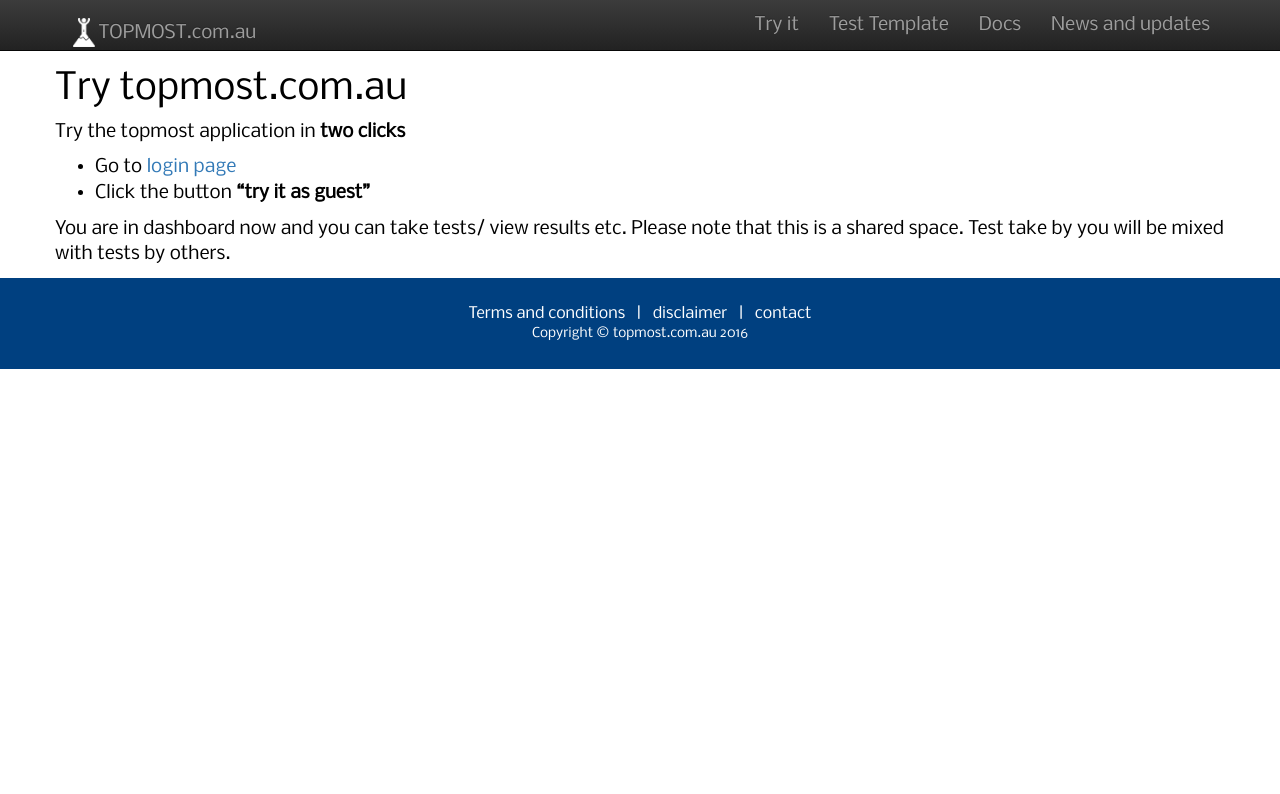
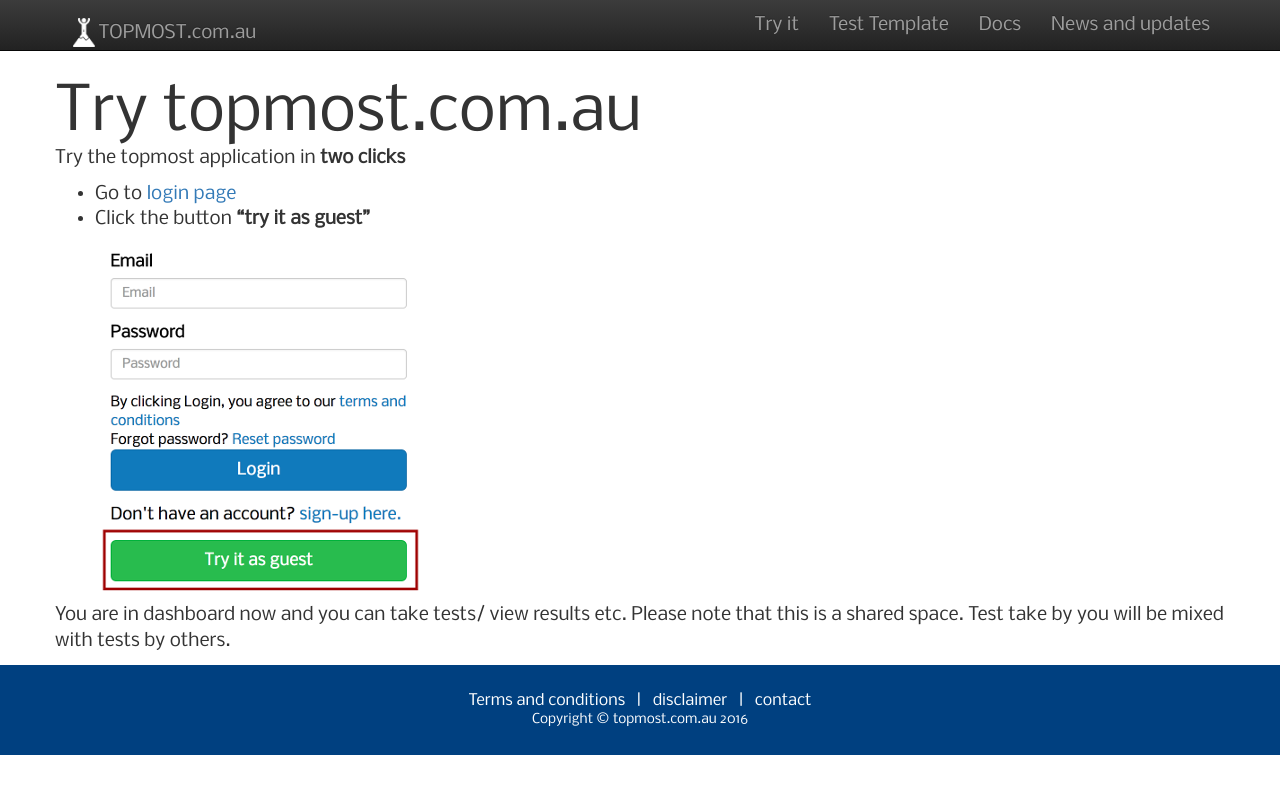
Before and after one commit to topmostcomau/topmostcomau, a Jekyll site: the page built from _posts/2017-02-19-tomost-login-as-guest.md, in a window 1280 px wide. Shown: the top 794 px of the page. Built offline with Jekyll 4.4.1, drawn with Linux system fonts in a browser that asks for light colours; nearby versions of some CDN libraries; some web fonts are replaced; library files that are not in the unit come from our copies.

Commit message:
minor updates

```diff
--- a/_layouts/default.html
+++ b/_layouts/default.html
@@ -1,3 +1,4 @@
+<!DOCTYPE html>
 <!DOCTYPE html>
 <html lang="en">
 {% seo %}
@@ -6,7 +7,7 @@
 <body>
   {% include nav.html %}
 
-  <div id="post" class="container">
+  <div id="post" class="container post">
     <div class="row">
       {{ content }}
     </div>
--- a/_posts/2017-02-19-tomost-login-as-guest.md
+++ b/_posts/2017-02-19-tomost-login-as-guest.md
@@ -15,6 +15,8 @@ Try the topmost application in **two clicks**
  - Go to [login page](https://app.topmost.com.au/login)
  - Click the button **"try it as guest"**
 
+ ![Login screen]({{ site.url }}/images/posts/login.png)
+
 
  You are in dashboard now and you can take tests/ view results etc. Please note that this is a shared space.
  Test take by you will be mixed with tests by others.
--- a/css/main.css
+++ b/css/main.css
@@ -1,8 +1,8 @@
 
 body {
     padding-top: 50px;
-       color:black;
-   background-color:white;
+    color: #333;
+    background-color:white;
    font-family: 'Nobile',Montserrat,"Helvetica Neue",Helvetica,Arial,sans-serif;
    font-size: 18px;
     }
@@ -151,4 +151,16 @@ POSTS
     transition: all 0.5s ease 0s;
 }
 
+.post h1 {
+    margin-top: 30px;
+    margin-bottom: 0;
+    font-size: 60px;
+    font-weight: normal;
+}
+
+.post ul {
+    margin-top: 0;
+    margin-bottom: 10px;
+}
+
 /*************************/
```
Also changed, not shown: images/posts/login.png (added), 1 other file.
